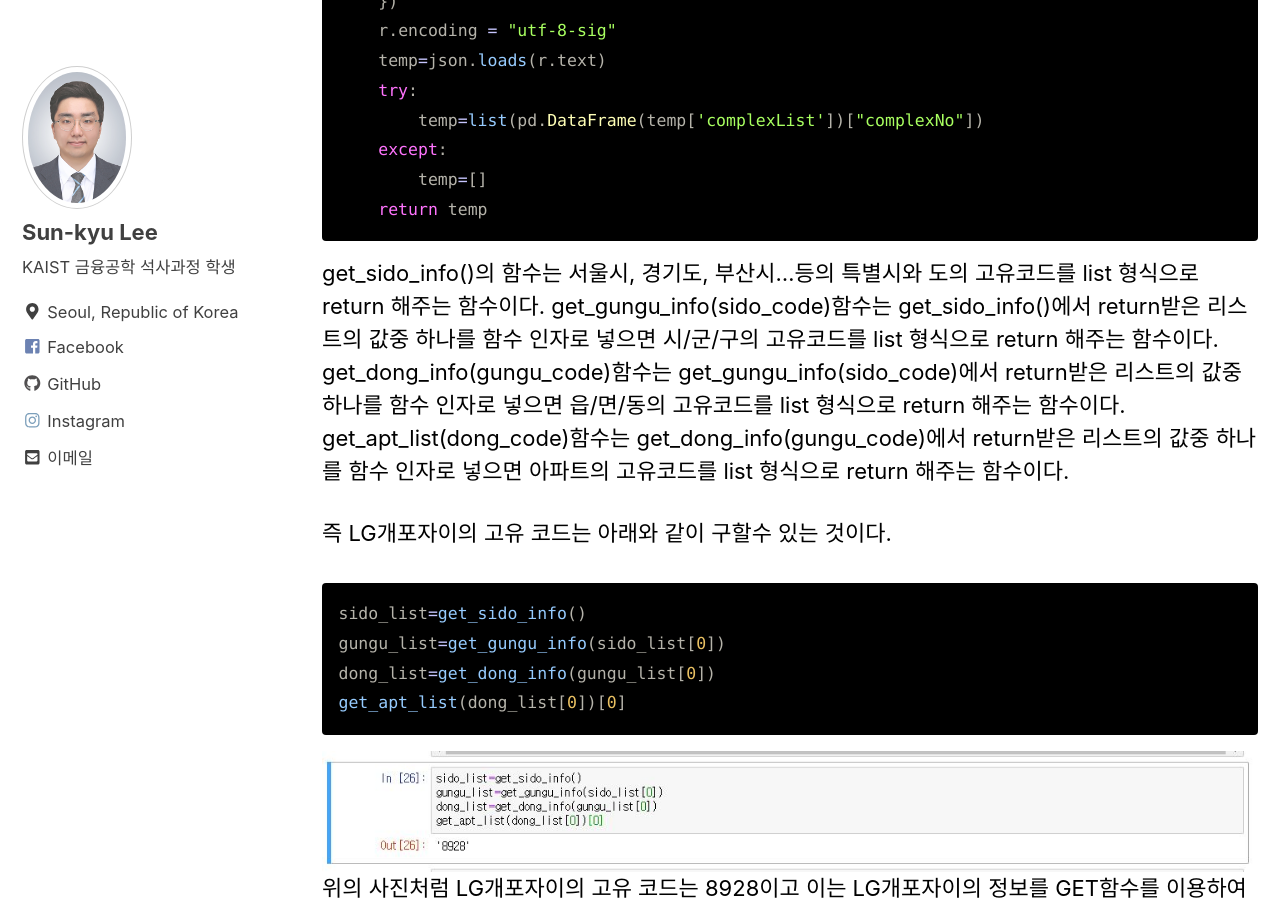
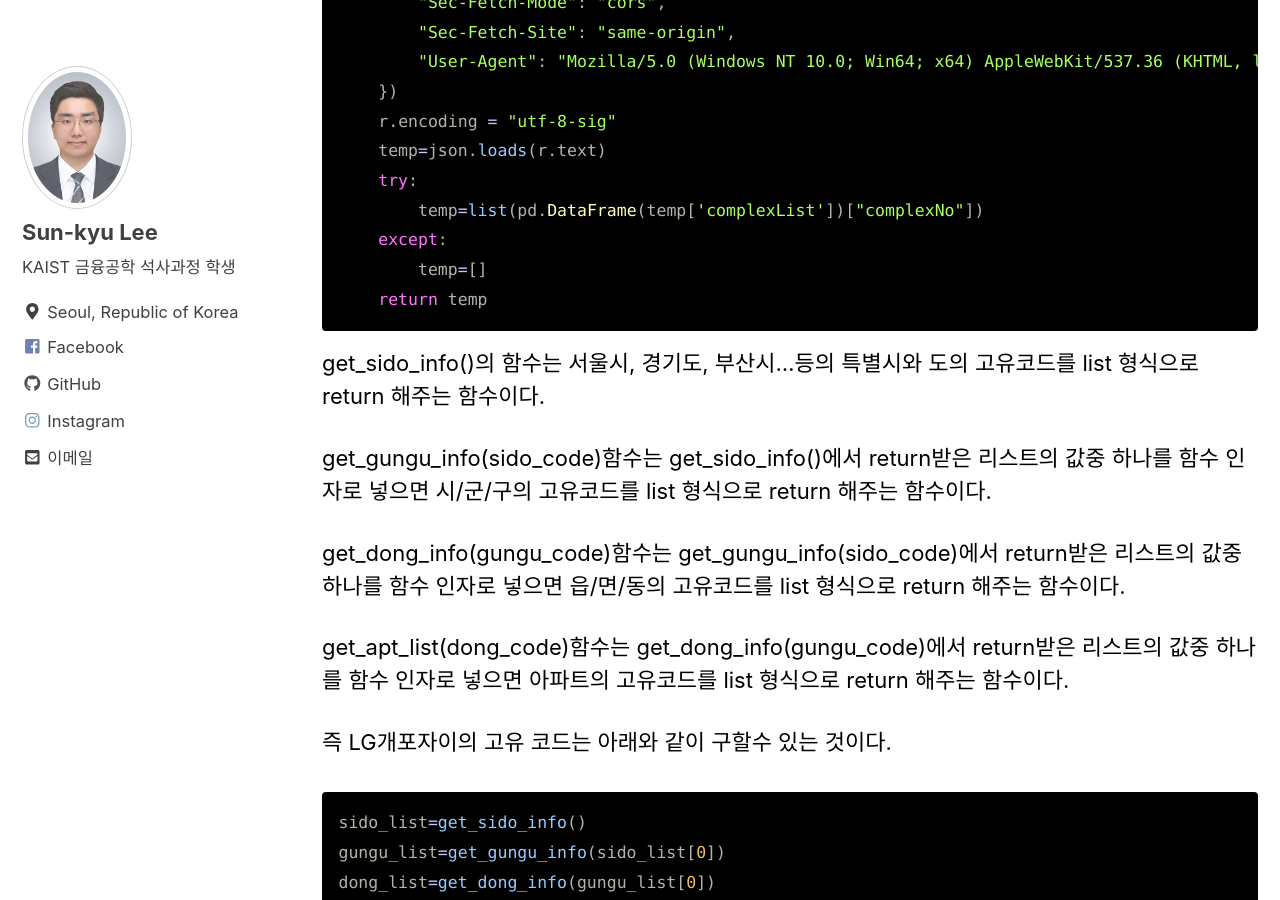
Before and after one commit to leesunkyu94/leesunkyu94.github.io, a Jekyll site: the page built from _posts/make_data/2020-12-23-naver-real-estate.md, in a window 1280 px wide and 900 px high, scrolled down 13370 px. Built offline with Jekyll 4.4.1, drawn with Linux system fonts in a browser that asks for light colours; cached includes are drawn as plain includes; comment, search, counter and statistics services are not loaded; some of the changed text lies outside the part shown.

```diff
--- a/_posts/make_data/2020-12-23-naver-real-estate.md
+++ b/_posts/make_data/2020-12-23-naver-real-estate.md
@@ -75,7 +75,9 @@ for i in range(len(pyoeng_list)):
 apt_data_pd
 {% endhighlight %}
 위와 같이 코딩을 하면 "pyoengNames"안에 들어있던 평수리스트가 하나씩 분리가 된다.
-pyoeng_list로 따로 변수명을 선언한 이유는 저 순서대로 데이터를 긁을 필요가 많기때문에 따로 설정하였다.
+
+pyoeng_list로 따로 변수명을 선언한 이유는 저 순서대로 데이터를 긁을 필요가 많기때문에 따로설정하였다.
+
 결과는 아래와 같이 dataframe으로 깔끔하게 저장이 된다.
 <center><img src="/images/make_data/crawl7.JPG" ></center>
 
@@ -165,8 +167,11 @@ def get_apt_list(dong_code):
 {% endhighlight %}
 
 get_sido_info()의 함수는 서울시, 경기도, 부산시...등의 특별시와 도의 고유코드를 list 형식으로 return 해주는 함수이다.
+
 get_gungu_info(sido_code)함수는 get_sido_info()에서 return받은 리스트의 값중 하나를 함수 인자로 넣으면 시/군/구의 고유코드를 list 형식으로 return 해주는 함수이다.
+
 get_dong_info(gungu_code)함수는 get_gungu_info(sido_code)에서 return받은 리스트의 값중 하나를 함수 인자로 넣으면 읍/면/동의 고유코드를 list 형식으로 return 해주는 함수이다.
+
 get_apt_list(dong_code)함수는 get_dong_info(gungu_code)에서 return받은 리스트의 값중 하나를 함수 인자로 넣으면 아파트의 고유코드를 list 형식으로 return 해주는 함수이다.
 
 즉 LG개포자이의 고유 코드는 아래와 같이 구할수 있는 것이다.
@@ -250,6 +255,7 @@ def apt_price(apt_code,index):
     return temp_price
 {% endhighlight %}
 get_school_info(apt_code) 함수는 apt_code에 아파트 고유 코드를 str형태로 넣으면 학군정보를 return해준다.
+
 apt_price(apt_code,index) 함수는 apt_code에 아파트 고유 코드를 str형태로 넣고, index에 위에 선언한 pyoeng_list의 인덱스를 넣으면 가격정보를 return해준다.
 
 아래는 내가 전국 아파트의 정보를 긁은 코드이다. 참고하실분은 참고하면된다.
@@ -434,4 +440,5 @@ for m in range(len(sido_list)):
 {% endhighlight %}
 
 시도, 시군구, 동면읍 아파트 별로 빈 리스트를 만들어 그 리스트 안에 DataFrame으로 저장하고 나중에 한꺼번에 concat하는 원리이다.
+
 네이버 부동산에서 빈데이터가 return되면 멈추는 현상이 있어 데이터 저장 시점마다 try문을 넣어 빈칸을 저장하도록 하였다.
```
